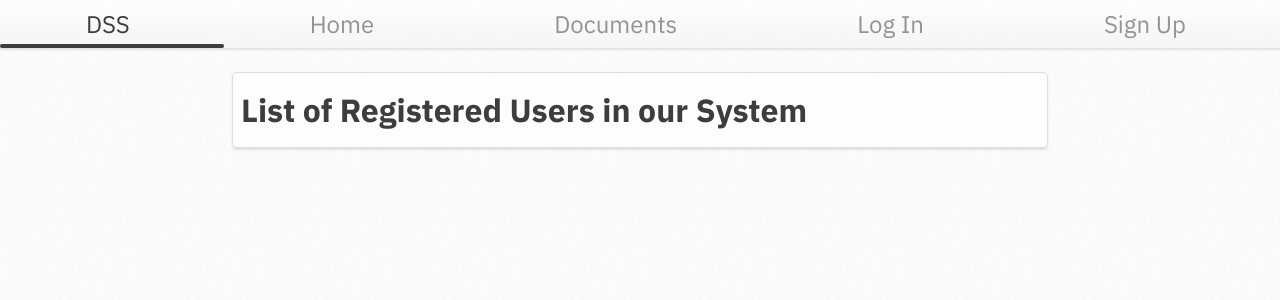
After one commit to Kamide/DSS, a Django app: page /accounts/users/ in a window 1280 px wide. The commit adds this page. Shown: the top 300 px of the page. Run offline with Django 3.2, Linux system fonts and the light colour scheme.

Commit message:
Set up Registered Users page
Created basic template for Registered Users page which should contain a list of all users registered in the system.

Co-Authored-By: kamide <kamide@users.noreply.github.com>
Co-Authored-By: aaalibaba <aaalibaba@users.noreply.github.com>

```diff
--- a/accounts/urls.py
+++ b/accounts/urls.py
@@ -8,4 +8,6 @@ urlpatterns = [
     path('home/', views.index, name='index'),
     # /accounts/settings
     path('settings/', views.settings, name='settings'),
+    #/accounts/users
+    path('users/', views.users, name='users'),
 ]
--- a/accounts/views.py
+++ b/accounts/views.py
@@ -20,3 +20,6 @@ def signup(request):
 
 def settings(request):
     return render(request, 'accounts/settings.html')
+
+def users(request):
+    return render(request, 'accounts/users.html')
--- /dev/null
+++ b/templates/accounts/users.html
@@ -0,0 +1,11 @@
+{% extends 'base.html' %}
+
+{% block title %}Registered Users{% endblock %}
+
+{% block content %}
+<div class="card">
+    <h1>List of Registered Users in our System</h1>
+    <p>
+    </p>
+</div>
+{% endblock %}
--- a/templates/base.html
+++ b/templates/base.html
@@ -17,7 +17,7 @@
             <li><a class="{% if request.resolver_match.url_name == 'docs' %}opened{% endif %}" href="{% url 'docs' %}">Documents</a></li>
 
             {% if user.is_authenticated %}
-                <li><a class="" href="">Users</a></li>
+                <li><a class="{% if request.resolver_match.url_name == 'users' %}opened{% endif %}" href="{% url 'users' %}">Users</a></li>
                 <li><a href="{% url 'logout' %}">Log Out</a></li>
             {% else %}
                 <li><a class="{% if request.resolver_match.url_name == 'login'%}opened{% endif %}" href="{% url 'login' %}">Log In</a></li>
```
